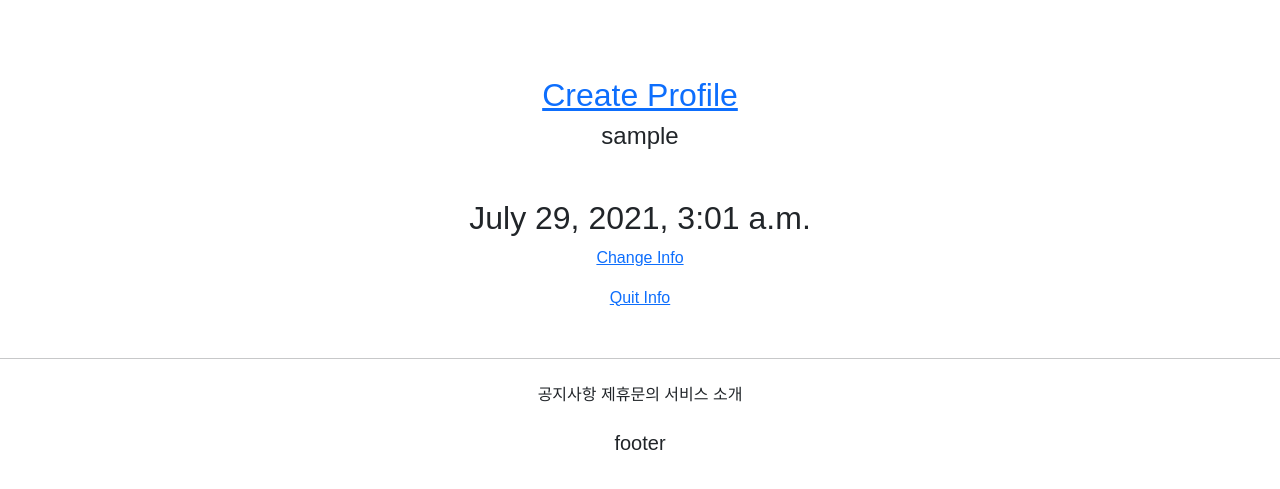
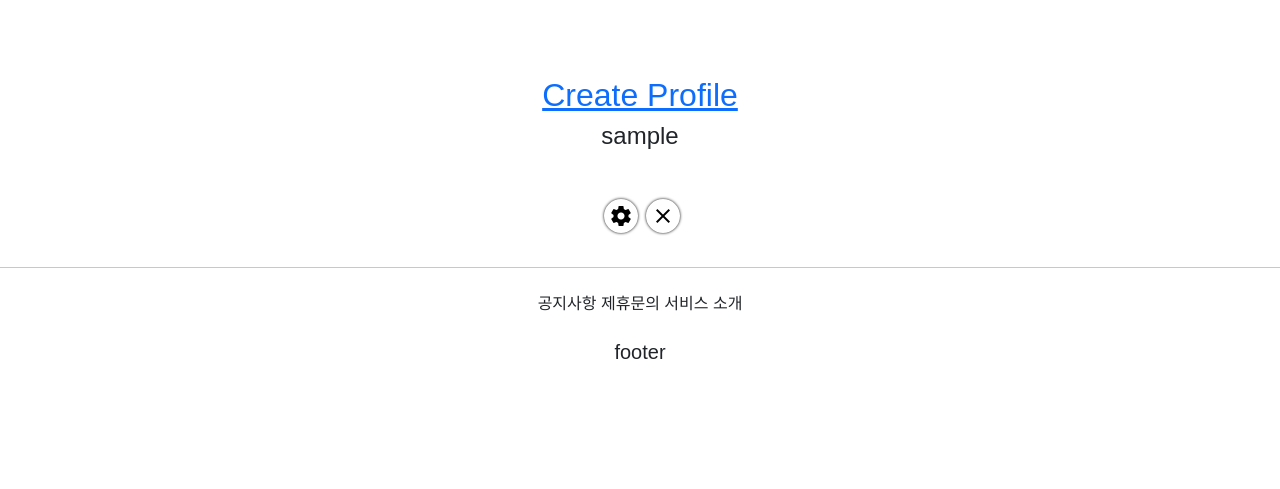
Before and after one commit to MONKEYZ9/SM_RESUME, a Django app: template accountapp/templates/accountapp/detail.html in a window 1280 px wide. Shown: the part 165-654 px from the top of the page. Run offline with Django 3.2, Linux system fonts and the light colour scheme; the template is opened without the code that fills it: values that come from a table or form of the project are taken from there, others are empty; the visitor is signed in with stand-in values (Sample User, id 1); data comes from the database, SQL or seed files in the repository; parts of the project's set-up code (start-up, migrations or seed data) failed here and were passed over; some web fonts are replaced.

Commit message:
update accountapp detail.html update, delete to icons

```diff
--- a/accountapp/templates/accountapp/detail.html
+++ b/accountapp/templates/accountapp/detail.html
@@ -11,7 +11,7 @@
                 <h2 class="NNS_B">{{ target_user.profile.nickname }}
                     {% if user == target_user %}
                         <a href="{% url 'profileapp:update' pk=target_user.profile.pk %}"
-                           class="material-icons round_button">
+                           class="material-icons round_button md-24">
                             edit
                         </a>
                         </h2>
@@ -29,19 +29,14 @@
             <h4>{{ target_user.username }}</h4>
         </div>
         <div>
-            <h2>
-                {{ target_user.date_joined }}
-            </h2>
             {% if user == target_user %}
-                <a href="{% url 'accountapp:update' pk=target_user.pk %}">
-                    <p>
-                        Change Info
-                    </p>
+                <a href="{% url 'profileapp:update' pk=target_user.profile.pk %}"
+                   class="material-icons round_button md-36 mx-1">
+                    settings
                 </a>
-                <a href="{% url 'accountapp:delete' pk=target_user.pk %}">
-                    <p>
-                        Quit Info
-                    </p>
+                <a href="{% url 'accountapp:delete' pk=target_user.pk %}"
+                   class="material-icons round_button md-36">
+                    close
                 </a>
             {% endif %}
         </div>
--- a/static/base.css
+++ b/static/base.css
@@ -45,7 +45,6 @@
 .NNS_B {
     font-family: "NanumSquareB", cursive;
 }
-
 .round_button {
     color: black;
     text-decoration: none;
```
Also changed, not shown: README.md.
